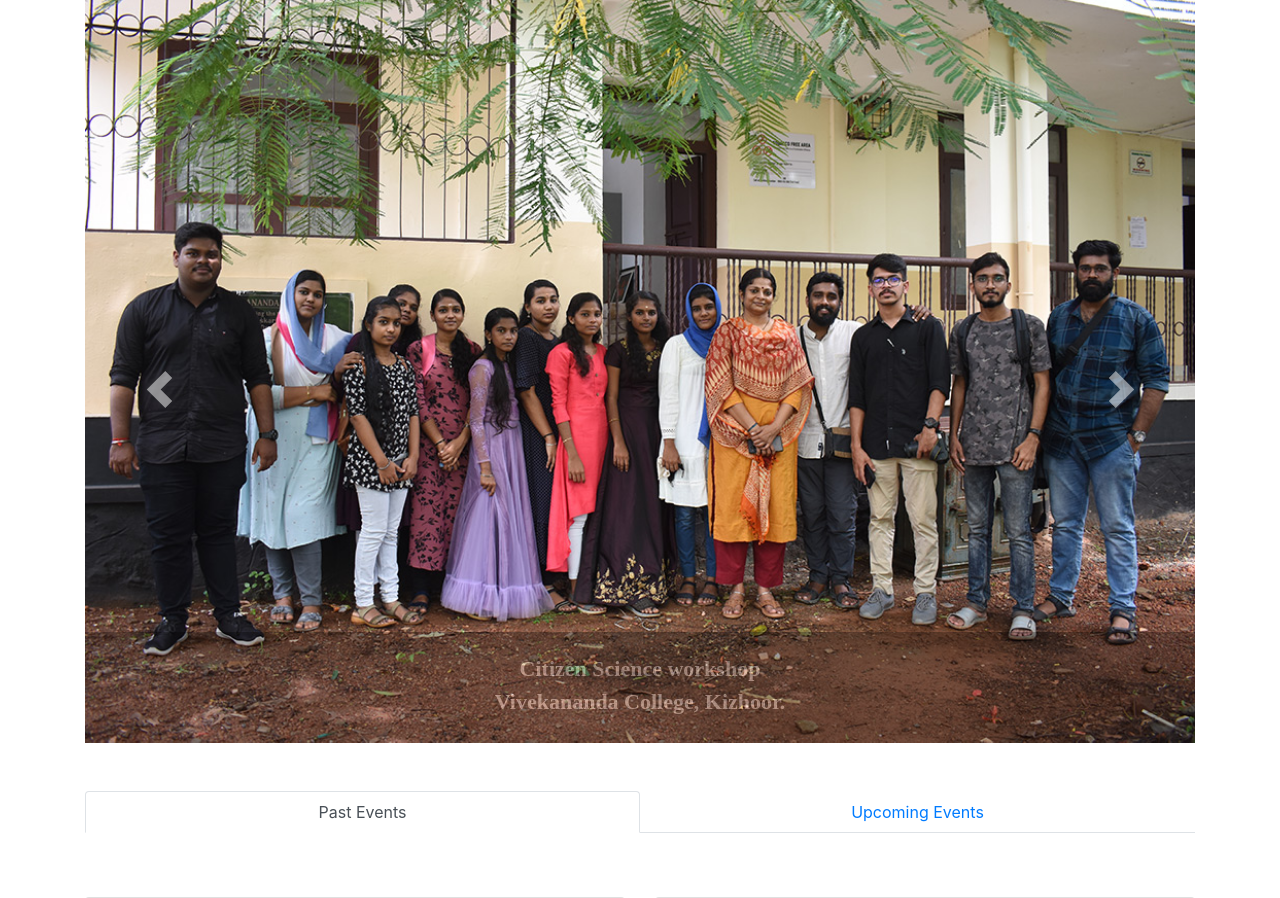
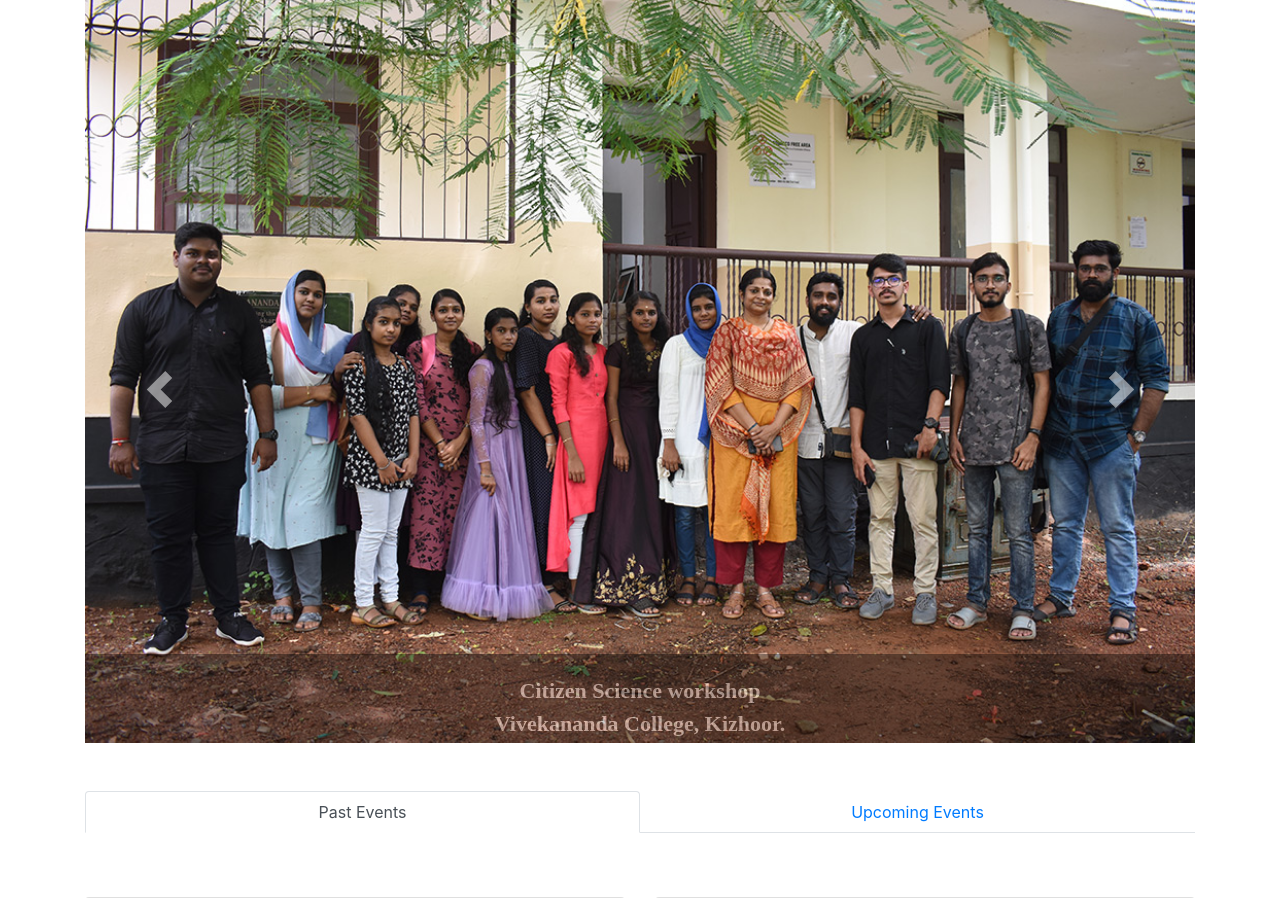
Before and after one commit to dinto/CCSBI, a Django app: page /Events in a window 1280 px wide. Shown: the part 97-995 px from the top of the page. Run offline with Django 4.2, Linux system fonts and the light colour scheme; some libraries are stand-ins or nearby versions.

Commit message:
project image change

```diff
--- a/CCSBI/settings.py
+++ b/CCSBI/settings.py
@@ -28,7 +28,7 @@ SECRET_KEY = 'django-insecure-b=+j7_smh(0*a-kyl_yk4+!r^_d+7%^dhp@9$qlr8*=av0cqah
 DEBUG = True
 
 #ALLOWED_HOSTS = []
-ALLOWED_HOSTS = ['34.160.23.130','ccsbi.citsciindia.in','www.ccsbi.citsciindia.in','ccsbi.kfri.res.in','www.ccsbi.kfri.res.in']
+ALLOWED_HOSTS = ['34.160.23.130','ccsbi.citsciindia.in','www.ccsbi.citsciindia.in','ccsbi.kfri.res.in','www.ccsbi.kfri.res.in','34.171.85.158']
 
 
 # Application definition
--- a/CcsbiProject/templates/Events.html
+++ b/CcsbiProject/templates/Events.html
@@ -38,7 +38,7 @@
     <div class="carousel-inner">
       <div class="carousel-item active"   >
         <img class="d-block w-100" src="{% static '/images/Event_5.JPG' %}" alt="Citizen Science workshop" >
-        <div class="carousel-caption d-none d-md-block" style=" font-family: Merriweather;font-size: 22px; font-weight: bold;  background-color: black; opacity: 0.3; left:0%;right:0%;bottom: 0%;top:85%;  ">
+        <div class="carousel-caption d-none d-md-block" style=" font-family: Merriweather;font-size: 22px; font-weight: bold;  background-color: black; opacity: 0.4; left:0%;right:0%;bottom: 0%;top:88%;  ">
         <a href="https://thefruitbatproject.weebly.com/"  target="_blank" style="text-decoration: none; color: white; ">Citizen Science workshop </a>
           <br>
           <a href="https://thefruitbatproject.weebly.com/"  target="_blank" style="text-decoration: none; color: white; ">Vivekananda College, Kizhoor.</a>
@@ -46,7 +46,7 @@
       </div>
       <div class="carousel-item ">
         <img class="d-block w-100" src="{% static '/images/Event_2.JPG' %}" alt="Citizen Science workshop" href="https://thefruitbatproject.weebly.com/"  target="_blank">
-        <div class="carousel-caption d-none d-md-block" style=" font-family: Merriweather;font-size: 22px; font-weight: bold; background-color: black; opacity: 0.3; left:0%;right:0%;bottom: 0%; top:85%; ">
+        <div class="carousel-caption d-none d-md-block" style=" font-family: Merriweather;font-size: 22px; font-weight: bold; background-color: black; opacity: 0.4; left:0%;right:0%;bottom: 0%; top:88%; ">
           <a href="https://thefruitbatproject.weebly.com/"  target="_blank" style="text-decoration: none; color: white; ">Citizen Science workshop </a>
             <br>
             <a href="https://thefruitbatproject.weebly.com/"  target="_blank" style="text-decoration: none; color: white; ">Vivekananda College, Kizhoor.</a>
@@ -55,7 +55,7 @@
       </div>
       <div class="carousel-item">
         <img class="d-block w-100" src="{% static '/images/Event_3.JPG' %}" alt="Citizen Science workshop">
-        <div class="carousel-caption d-none d-md-block" style=" font-family: Merriweather;font-size: 22px; font-weight: bold; background-color: black; opacity: 0.5; left:0%;right:0%;bottom: 0%; box-shadow: 0px 0px 25px 25px black;">
+        <div class="carousel-caption d-none d-md-block" style=" font-family: Merriweather;font-size: 22px; font-weight: bold; background-color: black; opacity: 0.4; left:0%;right:0%;bottom: 0%; top:88%;">
           <a href="https://thefruitbatproject.weebly.com/"  target="_blank" style="text-decoration: none; color: white; ">Citizen Science workshop </a>
             <br>
             <a href="https://thefruitbatproject.weebly.com/"  target="_blank" style="text-decoration: none; color: white; ">Vivekananda College, Kizhoor.</a>
@@ -63,7 +63,7 @@
       </div>
       <div class="carousel-item">
         <img class="d-block w-100" src="{% static '/images/Event_4.JPG' %}" alt="Citizen Science workshop">
-        <div class="carousel-caption d-none d-md-block" style=" font-family: Merriweather;font-size: 22px; font-weight: bold; background-color: black; opacity: 0.5; left:0%;right:0%;bottom: 0%; box-shadow: 0px 0px 25px 25px black;">
+        <div class="carousel-caption d-none d-md-block" style=" font-family: Merriweather;font-size: 22px; font-weight: bold; background-color: black; opacity: 0.4; left:0%;right:0%;bottom: 0%; top:88%;">
           <a href="https://thefruitbatproject.weebly.com/"  target="_blank" style="text-decoration: none; color: white; ">Citizen Science workshop </a>
             <br>
             <a href="https://thefruitbatproject.weebly.com/"  target="_blank" style="text-decoration: none; color: white; ">Vivekananda College, Kizhoor.</a>
@@ -72,7 +72,7 @@
 
       <div class="carousel-item">
         <img class="d-block w-100" src="{% static '/images/Event_6.jpg' %}" alt="Citizen Science workshop">
-        <div class="carousel-caption d-none d-md-block" style=" font-family: Merriweather;font-size: 22px; font-weight: bold; background-color: black; opacity: 0.5; left:0%;right:0%;bottom: 0%; box-shadow: 0px 0px 25px 25px black;">
+        <div class="carousel-caption d-none d-md-block" style=" font-family: Merriweather;font-size: 22px; font-weight: bold; background-color: black; opacity: 0.4; left:0%;right:0%;bottom: 0%; top:88%;">
           <a href="https://thefruitbatproject.weebly.com/"  target="_blank" style="text-decoration: none; color: white; ">Citizen Science workshop </a>
             <br>
             <a href="https://thefruitbatproject.weebly.com/"  target="_blank" style="text-decoration: none; color: white; ">Vivekananda College, Kizhoor.</a>
```
